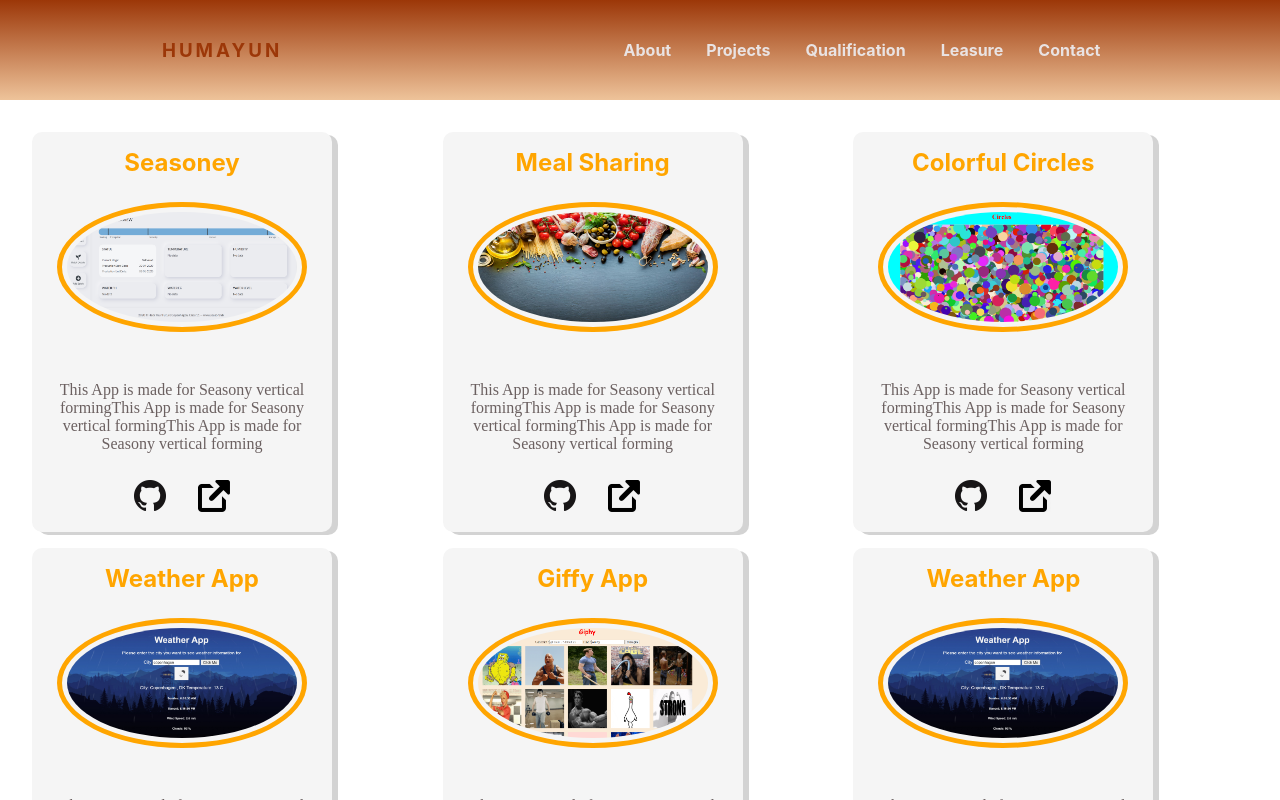
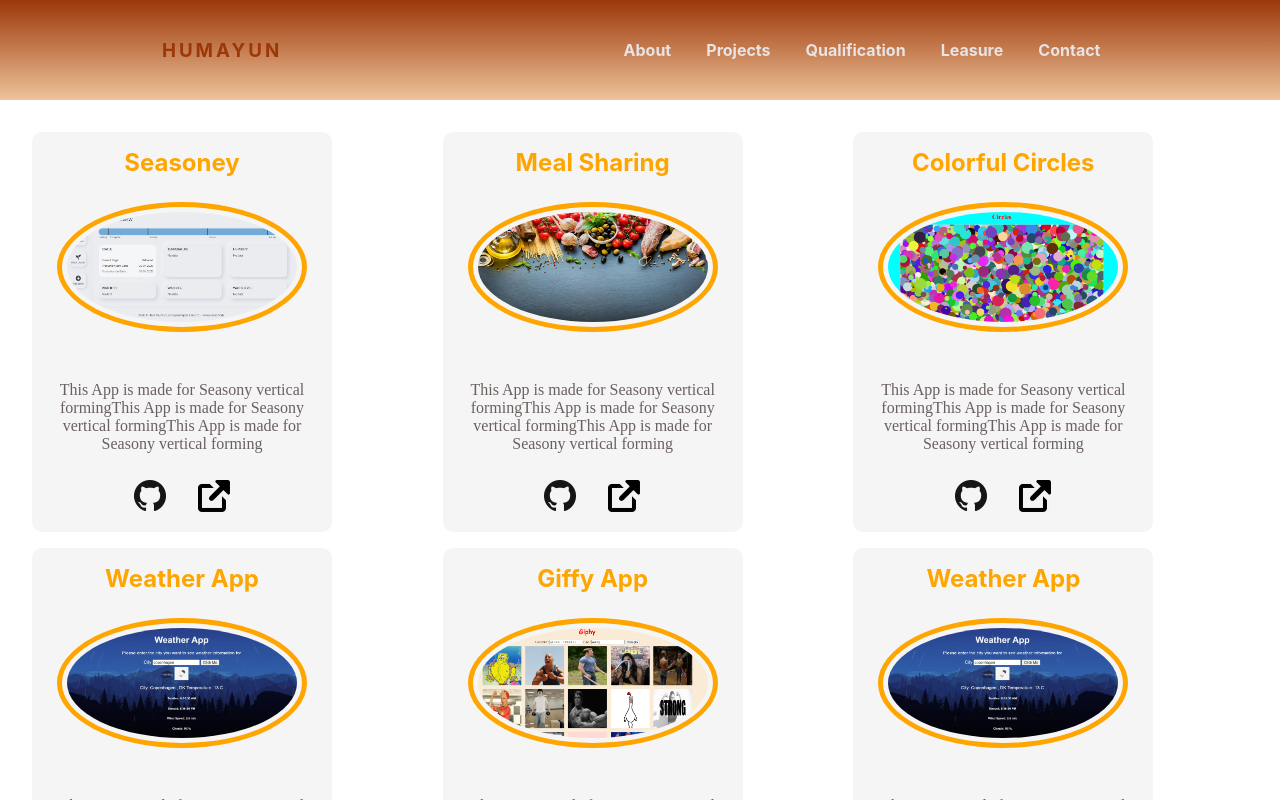
Before and after one commit to humayunadilshahzad/humayunadilshahzad.github.io, a React (Create React App) app: page /projects in a window 1280 px wide. Shown: the top 800 px of the page. Built offline with nearby package versions, Linux system fonts and the light colour scheme.

Commit message:
project component box shadow property disabled and added to projects page

```diff
--- a/src/components/project/project.css
+++ b/src/components/project/project.css
@@ -1,5 +1,5 @@
 .project{
-    box-shadow: 6px 3px lightgrey;
+    /* box-shadow: 6px 3px lightgrey; */
     width:300px;
     height: 400px;
     display: flex;
```
